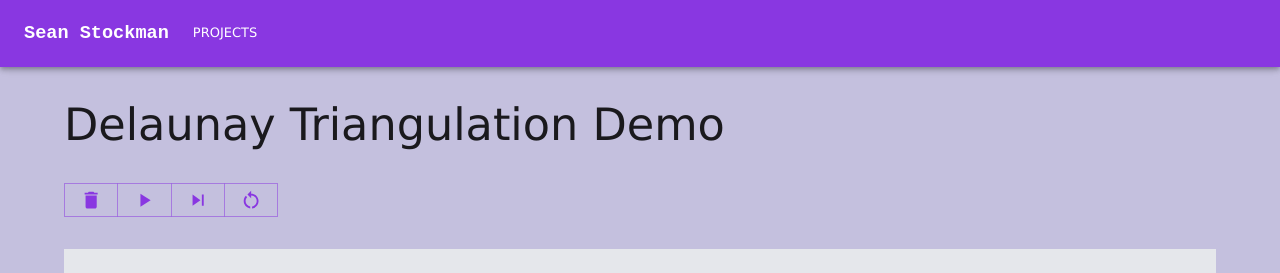
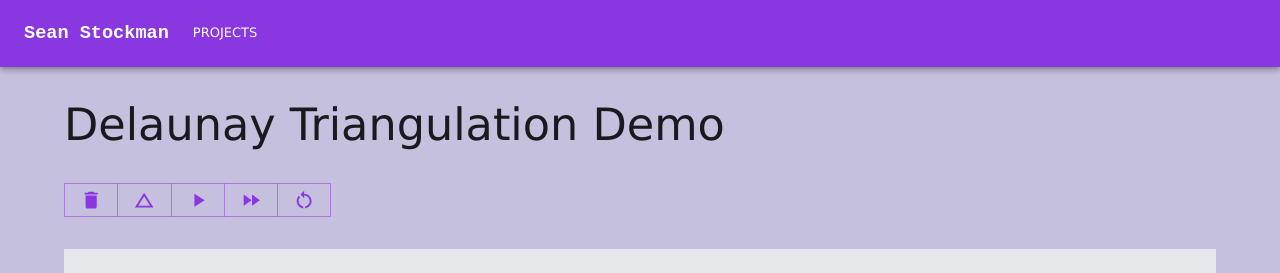
Before and after one commit to seanstockman/web-projects, a React (Vite) app: page /web-projects/delaunay in a window 1280 px wide. Shown: the top 273 px of the page. Built offline with nearby package versions, Linux system fonts and the light colour scheme.

Commit message:
Split triangulation into timelapse and fixed traversal bug if not searched point is the end index

```diff
--- a/src/delaunay-triangulation/DelaunayTriangulation.tsx
+++ b/src/delaunay-triangulation/DelaunayTriangulation.tsx
@@ -9,6 +9,7 @@ import ChangeHistoryIcon from '@mui/icons-material/ChangeHistory';
 import LayersClearIcon from '@mui/icons-material/LayersClear';
 import PlayArrowIcon from '@mui/icons-material/PlayArrow';
 import RestartAltIcon from '@mui/icons-material/RestartAlt';
+import FastForwardIcon from '@mui/icons-material/FastForward';
 
 import SkipNextIcon from '@mui/icons-material/SkipNext';
 
@@ -18,7 +19,7 @@ export default function DelaunayTriangulation() {
     const {
         handleMouseMove, handleMouseDown, drawCanvas,
         setLines, setMode, setOverlayPoints, setOverlayLines,
-        iterateDelaunay, runDelaunayTimelapse,
+        iterateDelaunay, runDelaunayTimelapse, fullDelaunayTriangulation,
         binDelaunay
     } = useDelaunayDraw(canvasRef);
 
@@ -32,21 +33,22 @@ export default function DelaunayTriangulation() {
                 binDelaunay();
             }
         },
-        // {
-        //     label: "Show the circumcircle of the last drawn polygon", icon: <PanoramaFishEyeIcon />, action: () => {
-        //         showCircumcircle();
-        //     }
-        // },
         {
-            label: "Run Delaunay Triangulation", icon: <PlayArrowIcon />, action: () => {
-                runDelaunayTimelapse(0);
+            label: "Runs the full Delaunay Triangulation process and only shows the result.", icon: <ChangeHistoryIcon />, action: () => {
+                fullDelaunayTriangulation();
             }
         },
         {
-            label: "Iterate Delaunay", icon: <SkipNextIcon />, action: () => {
+            label: "Iterate Delaunay", icon: <PlayArrowIcon />, action: () => {
                 iterateDelaunay();
             }
-        }, {
+        },
+        {
+            label: "Run Delaunay Triangulation Timelapse", icon: <FastForwardIcon />, action: () => {
+                runDelaunayTimelapse(50);
+            }
+        },
+        {
             label: "Reset Delaunay", icon: <RestartAltIcon />, action: () => {
                 binDelaunay();
                 setOverlayLines([]);
--- a/src/delaunay-triangulation/useDelaunayDraw.ts
+++ b/src/delaunay-triangulation/useDelaunayDraw.ts
@@ -219,14 +219,35 @@ export function useDelaunayDraw(canvasRef: RefObject<HTMLCanvasElement | null>)
         return new Promise((resolve) => setTimeout(resolve, ms));
     };
 
-
     async function runDelaunayTimelapse(deltaMs: number) {
         setOverlayPoints([]);
         setOverlayLines([]);
         savedDelaunay = initialiseDelaunay();
         if (!savedDelaunay) return;
+        showDelaunay(savedDelaunay);
+        await wait(deltaMs);
+
+        for (let i = 0; i <= savedDelaunay.count; i++) {
+            iterateDelaunay();
+            await wait(deltaMs);
+        }
+
+        // if (!savedDelaunay) return;
+        // delaunay.delaunayTriangulation(savedDelaunay);
+        // // halfEdgeTriangular.traverse(savedDelaunay.graph, 0, savedDelaunay.count - 1);
+
+        // addDrawBundleToCanvas(extractFacesFromDelaunay(savedDelaunay, true));
+        // addDrawBundleToCanvas(traverseDelaunay(savedDelaunay, 0, savedDelaunay.count - 1));
+
+        // showDelaunay(savedDelaunay);
+    }
+
+    function fullDelaunayTriangulation() {
+        setOverlayPoints([]);
+        setOverlayLines([]);
+        savedDelaunay = initialiseDelaunay();
+        if (!savedDelaunay) return;
         delaunay.delaunayTriangulation(savedDelaunay);
-        // halfEdgeTriangular.traverse(savedDelaunay.graph, 0, savedDelaunay.count - 1);
 
         addDrawBundleToCanvas(extractFacesFromDelaunay(savedDelaunay, true));
         addDrawBundleToCanvas(traverseDelaunay(savedDelaunay, 0, savedDelaunay.count - 1));
@@ -302,7 +323,7 @@ export function useDelaunayDraw(canvasRef: RefObject<HTMLCanvasElement | null>)
         return extractFacesFromDelaunay(d);
     }
 
-    function extractFacesFromDelaunay(d: DelaunayGraph, hideCircumCircles: boolean = false) : CustomDrawBundle {
+    function extractFacesFromDelaunay(d: DelaunayGraph, hideCircumCircles: boolean = false): CustomDrawBundle {
         const ccs = delaunay.getFacesAsCircumcircles(d);
         const result: CustomDrawBundle = { circles: [], lines: [] };
 
@@ -377,7 +398,7 @@ export function useDelaunayDraw(canvasRef: RefObject<HTMLCanvasElement | null>)
         handleMouseMove,
         handleMouseDown,
         setLines, setMode, setOverlayPoints, setOverlayLines,
-        iterateDelaunay, runDelaunayTimelapse,
+        iterateDelaunay, runDelaunayTimelapse, fullDelaunayTriangulation,
         binDelaunay
     };
 }
--- a/src/geometry/point-geometry/delaunay-triangulation.ts
+++ b/src/geometry/point-geometry/delaunay-triangulation.ts
@@ -144,7 +144,6 @@ export const delaunay = {
 
         const baseLine = [d.sweepLine[d.sweepLine.length - 2]!];
         let edge = d.graph.findEdgeIndex(d.sweepLine[d.sweepLine.length - 2]!, d.sweepLine[d.sweepLine.length - 1]!);
-        console.log(`getting edge ${d.sweepLine[d.sweepLine.length - 2]}->${d.sweepLine[d.sweepLine.length - 1]}`);
         let prevEdge;
         while (edge != -1) {
             prevEdge = d.graph.halfEdges[d.graph.halfEdges[edge]!.prev]!;
@@ -152,8 +151,6 @@ export const delaunay = {
             baseLine.push(prevEdge.origin);
             edge = d.graph.halfEdges[prevEdge.prev]!.twin;
         }
-        // console.log(`last point: ` + baseLine[baseLine.length - 1]);
-        // baseLine.splice(baseLine.length - 1);
 
         for (let i = 0; i < 2; i++) {
             const v = d.graph.vertices[d.graph.vertices.length - 1 - i]!;
@@ -163,8 +160,6 @@ export const delaunay = {
             });
         }
 
-        console.log(`baseLine:`);
-        console.log(baseLine);
         triangulateChain(d, baseLine);
 
         d.points.splice(d.points.length - 2, 2);
--- a/src/geometry/point-geometry/halfedge.ts
+++ b/src/geometry/point-geometry/halfedge.ts
@@ -36,7 +36,7 @@ export class HalfEdgeGraph {
     private freeFaces: number[] = [];
 
     constructor(points: Point[]) {
-        this.vertices = points.map(p => ({ x: p.x, y: p.y, edges: []}));
+        this.vertices = points.map(p => ({ x: p.x, y: p.y, edges: [] }));
         this.halfEdges = [];
         this.faces = [];
         this.edgeMap = new Map<string, number>();
@@ -378,7 +378,7 @@ export const halfEdgeTriangular = {
      * Will return if it hits the `endVertexIndex`. */
     traverseStartingAtPoint(g: HalfEdgeGraph, M: number, startVertex: Vertex, theta: number, endVertexIndex: number): number[] {
         // find angle to target
-        console.log(`~~\nTraversal iteration starting at vertex ${M}.`);
+        console.log(`Traversal iteration starting at vertex ${M}.`);
         if (!g.vertices[M]) { console.error(`Vertex ${M} does not exist.`); return []; }
         const angleMapM = [...g.getAngleMap(M)];
 
@@ -389,12 +389,15 @@ export const halfEdgeTriangular = {
             const alpha = angleMapM[i]![0]!;
             const edge = angleMapM[i]![1]!;
 
-            console.log(`- v${M}: angle: ${(alpha *  180 / Math.PI).toFixed(1)}, edge: ${edge.origin}-${edge.target}`);
+            console.log(`- v${M}: angle: ${(alpha * 180 / Math.PI).toFixed(1)}, edge: ${edge.origin}-${edge.target}`);
 
             // specific case
             const loopCheckVertex = g.halfEdges[edge.prev]!.origin;
-            console.log(`loopCheckVertex: ${loopCheckVertex}`);
             if (geometry2d.getAngleFromAToB(g.vertices[M], g.vertices[loopCheckVertex]!) == theta) {
+                if (loopCheckVertex == endVertexIndex) {
+                    console.log(`- found end (vertex ${endVertexIndex})`);
+                    return [edge.face];
+                }
                 return [edge.face, ...this.traverseStartingAtPoint(g, loopCheckVertex, startVertex, theta, endVertexIndex)];
             }
 
@@ -408,7 +411,6 @@ export const halfEdgeTriangular = {
                 const nextVertex = edge.target;
 
                 if (nextVertex == endVertexIndex) {
-                    console.log(`found end (vertex ${endVertexIndex})`);
                     return result;
                 }
 
@@ -417,12 +419,12 @@ export const halfEdgeTriangular = {
 
             if (alpha < theta) continue;
             nextEdge = edge;
-            // console.log(`angle > theta, setting edge as edge ${edge.origin}-${edge.target}`);
+            console.log(`- angle > theta, setting edge as edge ${edge.origin}-${edge.target}`);
             break;
         }
         if (!nextEdge) nextEdge = angleMapM[0]![1]!;
 
-        // console.log(`found next edge: ${nextEdge.origin}-${nextEdge.target}`);
+        console.log(`- found next edge: ${nextEdge.origin}-${nextEdge.target}`);
         const farEdge = g.halfEdges[nextEdge.next];
         if (!farEdge) { console.error(`far edge ${nextEdge.next} doesn't exist`); return []; }
         if (farEdge.twin == -1) { console.error(`far edge ${nextEdge.next} has no twin. Returning.`); return [farEdge.face]; }
@@ -430,11 +432,11 @@ export const halfEdgeTriangular = {
     },
 
     traverseStartingAtEdge(g: HalfEdgeGraph, E: HalfEdge, startVertex: Vertex, theta: number, endVertexIndex: number): number[] {
-        console.log(`~~\nTraversal iteration starting at edge ${E.origin}-${E.target}`);
+        console.log(`Traversal iteration starting at edge ${E.origin}-${E.target}`);
         const oppositeVertex = g.halfEdges[E.next]!.target;
         console.log(`- opposite vertex: ${oppositeVertex}`);
         if (oppositeVertex == endVertexIndex) {
-            console.log(`found end (vertex ${endVertexIndex})`);
+            console.log(`- found end (vertex ${endVertexIndex})`);
             return [E.face];
         }
 
```
